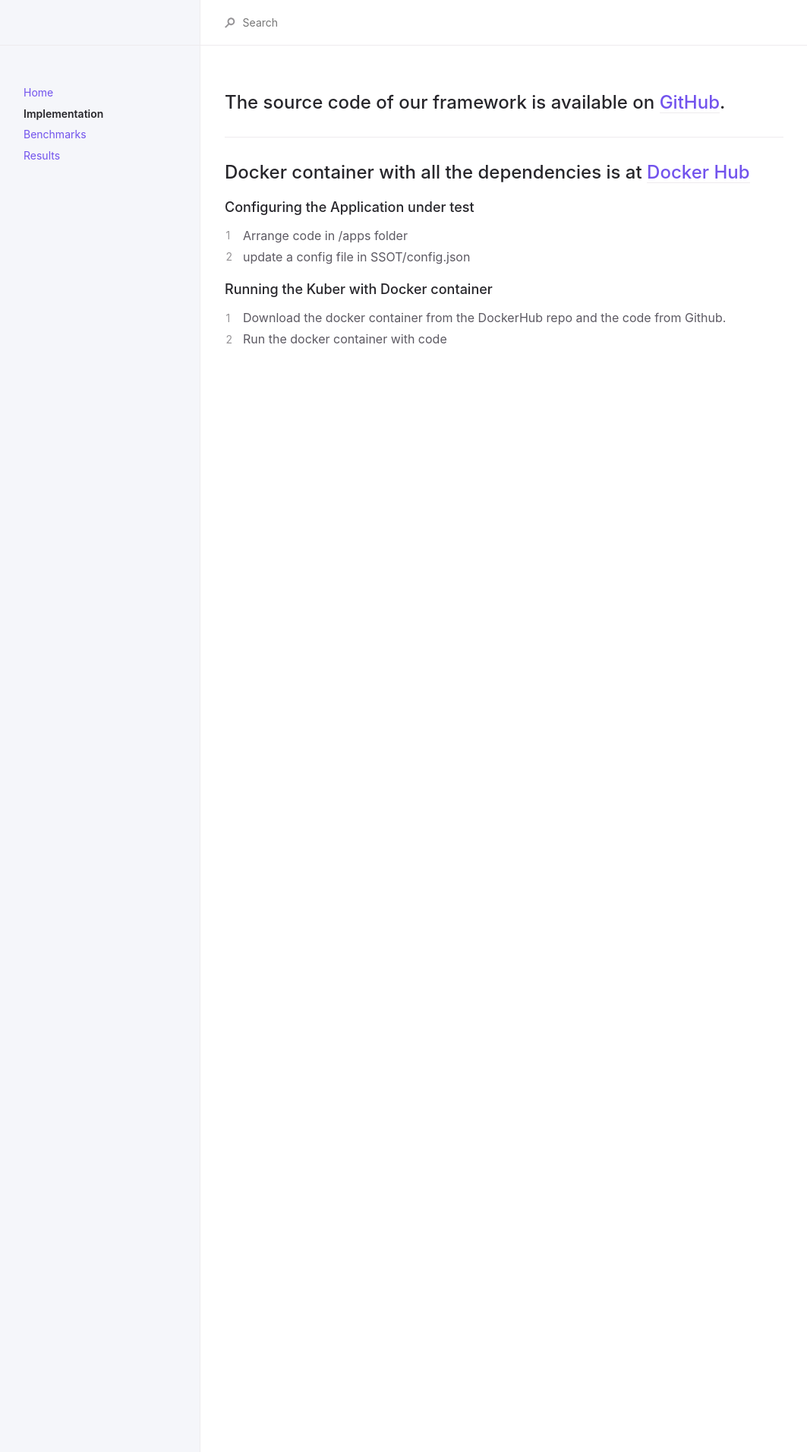
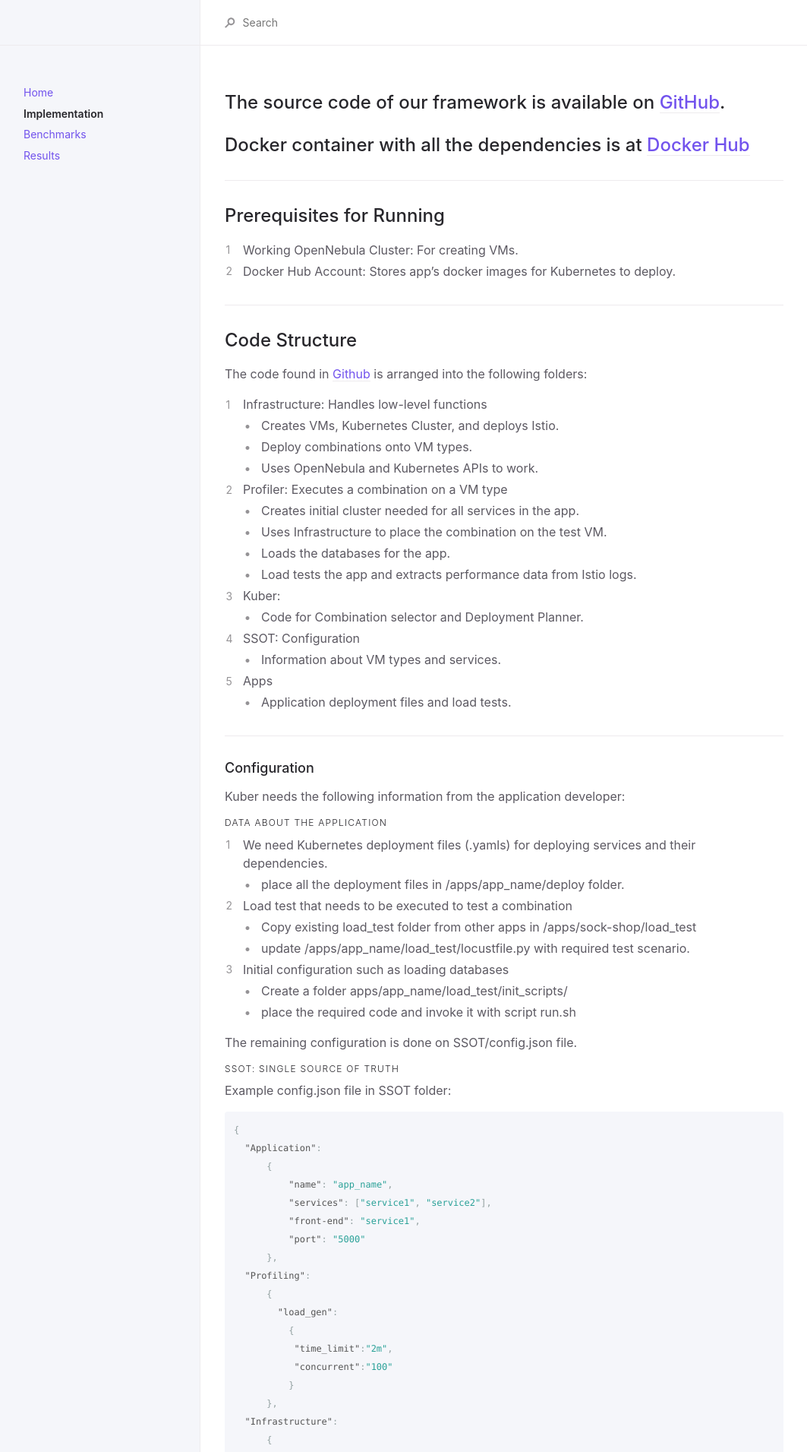
Before and after one commit to kubercostoptimizer/kubercostoptimizer.github.io, a Jekyll site: the page built from docs/implementation.md, in a window 1280 px wide. Shown: the top 1911 px of the page at 76% size, without its empty margins (108-1171 px from the left). Built offline with Jekyll 4.4.1, drawn with Linux system fonts in a browser that asks for light colours; some of the changed text lies outside the part shown.

Commit message:
Update implementation.md

````diff
--- a/docs/implementation.md
+++ b/docs/implementation.md
@@ -7,16 +7,110 @@ permalink: /docs/Implementation
 ---
 
 ## The source code of our framework is available on [GitHub](https://github.com/kubercostoptimizer/Kuber/tree/master/code).
+## Docker container with all the dependencies is at [Docker Hub]()
+---
+
+## Prerequisites for Running
+1. Working OpenNebula Cluster: For creating VMs.
+2. Docker Hub Account: Stores app's docker images for Kubernetes to deploy.
 
 ---
+## Code Structure
+The code found in [Github](https://github.com/kubercostoptimizer/Kuber/tree/master/code) is arranged into the following folders:
+1. Infrastructure: Handles low-level functions
+    - Creates VMs, Kubernetes Cluster, and deploys Istio.
+    - Deploy combinations onto VM types.
+    - Uses OpenNebula and Kubernetes APIs to work.
+2. Profiler: Executes a combination on a VM type
+    - Creates initial cluster needed for all services in the app.
+    - Uses Infrastructure to place the combination on the test VM.
+    - Loads the databases for the app.
+    - Load tests the app and extracts performance data from Istio logs.
+3. Kuber:
+    - Code for Combination selector and Deployment Planner.
+4. SSOT: Configuration
+    - Information about VM types and services.
+5. Apps
+    - Application deployment files and load tests.
 
-## Docker container with all the dependencies is at [Docker Hub]()
+---
+### Configuration
 
+Kuber needs the following information from the application developer:
 
-### Configuring the Application under test
-1. Arrange code in /apps folder
-2. update a config file in SSOT/config.json
+#### Data about the application
 
+1. We need Kubernetes deployment files (.yamls) for deploying services and their dependencies.
+   - place all the deployment files in /apps/app_name/deploy folder.
+2. Load test that needs to be executed to test a combination
+   - Copy existing load_test folder from other apps in /apps/sock-shop/load_test
+   - update /apps/app_name/load_test/locustfile.py with required test scenario.
+3. Initial configuration such as loading databases
+   - Create a folder apps/app_name/load_test/init_scripts/
+   - place the required code and invoke it with script run.sh
+
+The remaining configuration is done on SSOT/config.json file.
+
+#### SSOT: Single Source Of Truth
+
+Example config.json file in SSOT folder:
+
+``` json
+{
+  "Application":
+      {
+          "name": "app_name",
+          "services": ["service1", "service2"],
+          "front-end": "service1",
+          "port": "5000"
+      },
+  "Profiling":
+      {
+        "load_gen":
+          {
+           "time_limit":"2m",
+           "concurrent":"100"
+          }
+      },
+  "Infrastructure":
+      {
+        "Cloud_provider": "opennebula",
+        "vm_types":[
+                {
+                  "name"          : "m4.large",
+                  "cpu_count"     : "2",
+                  "ram"           : "8",
+                  "computer"      : "leibnitz",
+                  "price"         : 0.10
+                },
+                {
+                  "name"          : "m4.xlarge",
+                  "cpu_count"     : "4",
+                  "ram"           : "16",
+                  "computer"      : "leibnitz",
+                  "price"         : 0.20
+                },
+              ]
+      }
+}
+```
+Below we explain in detail each of the config options:
+1. Application
+   - name: Name of the application, should be the same as the namespace given in deployment files, and folder name in /apps.
+   - services: names of each microservice, should be the same as Kubernetes services in /apps/app_name/deploy.
+   - front-end: service that receives external traffic into the application.
+   - port: port exposed by front-end.
+2. Profiling
+   - time_limit: the amount of time to run a load test.
+   - concurrent: number of concurrent users.
+3. VM types
+   - Each entry in this list corresponds to a VM type
+   - name: user-given name for the VM type
+   - cpu_count: number of CPU cores
+   - ram: RAM size in GB
+   - computer: physical machine to place the VM type in.
+   - price: cost per hour in $.
+---
 ### Running the Kuber with Docker container
 1. Download the docker container from the DockerHub repo and the code from Github.
 2. Run the docker container with code
````
